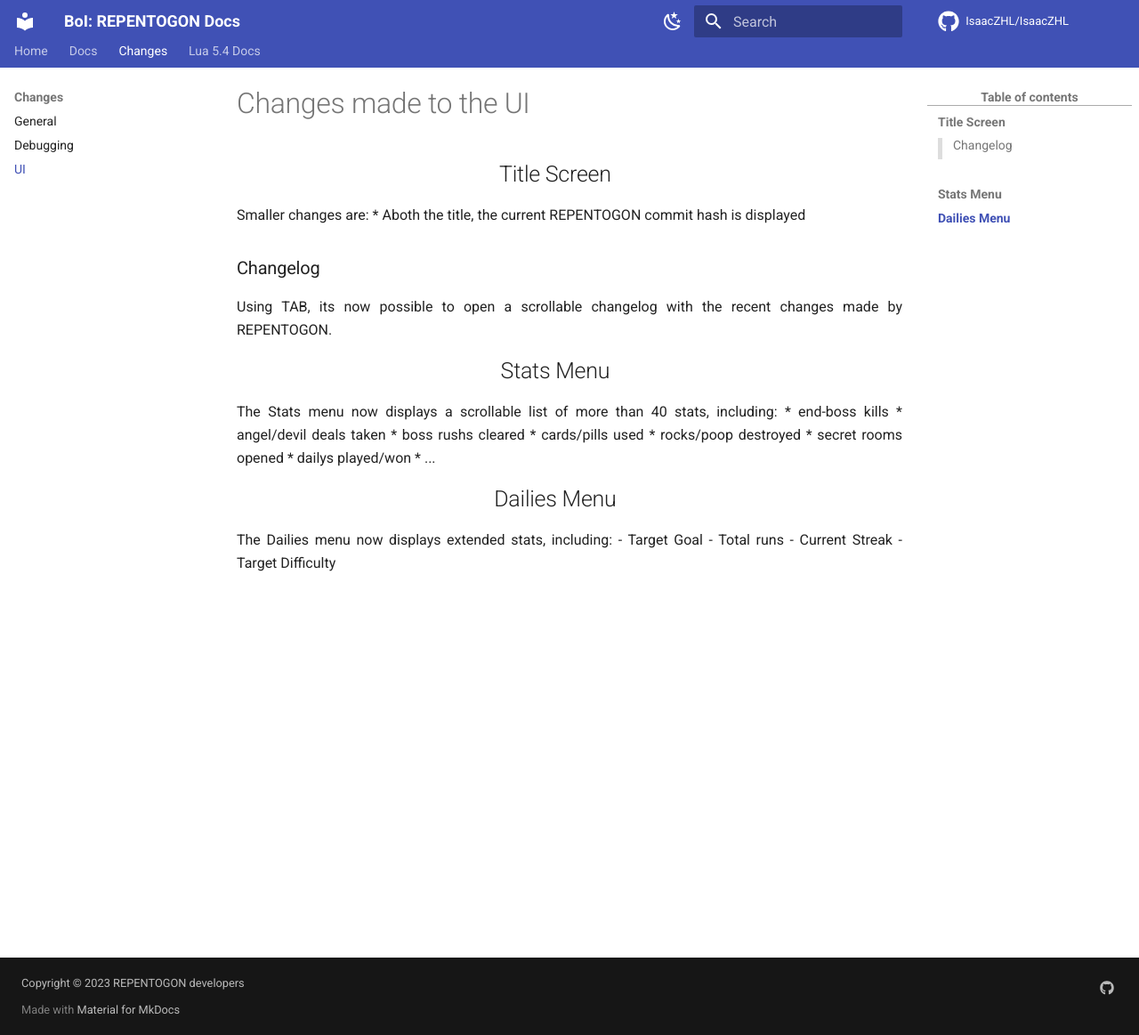
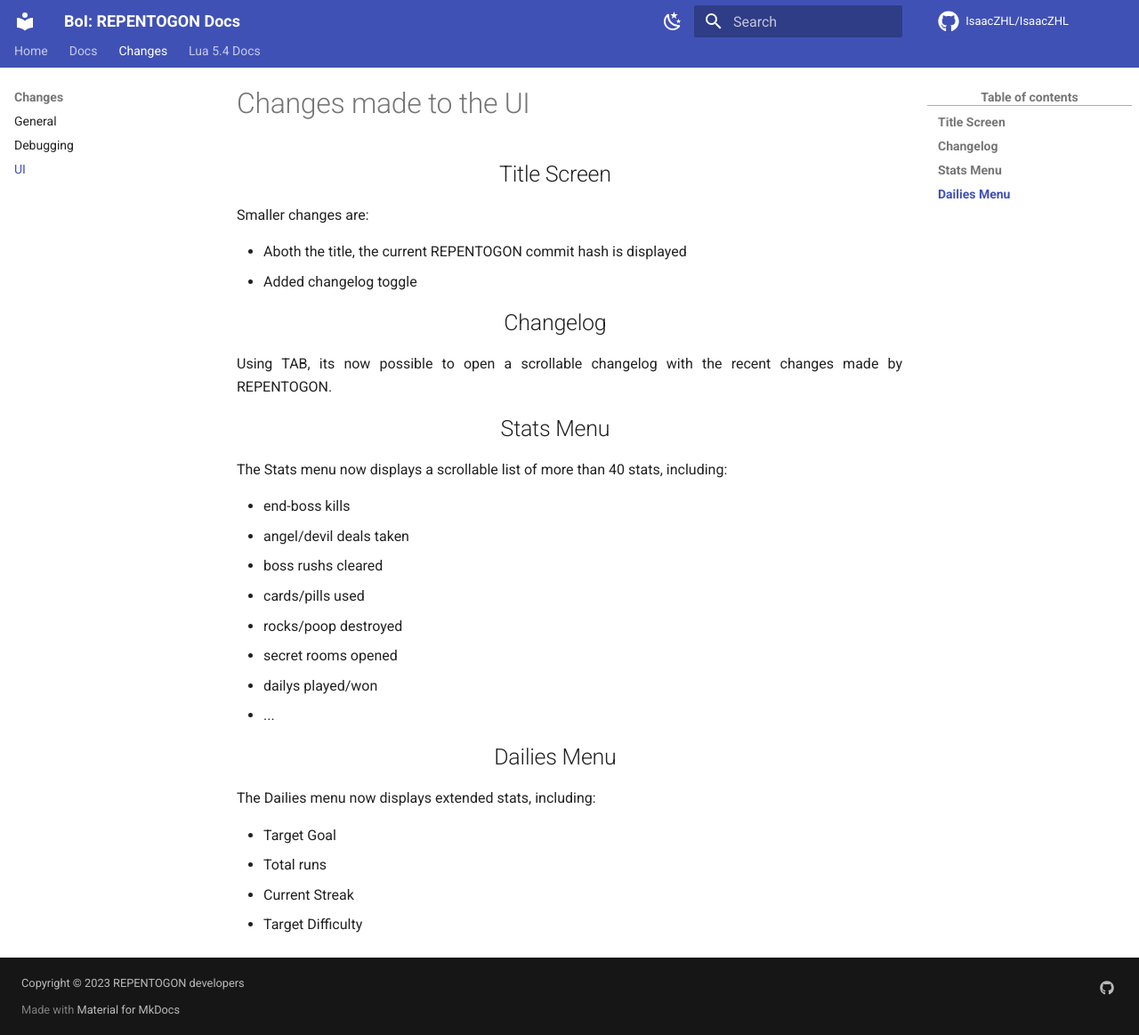
Before and after one commit to TeamREPENTOGON/REPENTOGON, an MkDocs documentation site: the page built from documentation/docs/changes/UI.md, in a window 1280 px wide and 1163 px high. Shown: the whole window at 89% size. Built offline with MkDocs 1.6.1 and Material for MkDocs 9.7.7, drawn with Linux system fonts in a browser that asks for light colours; comment, search, counter and statistics services are not loaded; the version menu is left out.

Commit message:
Fixed "Changes" docs formatting

```diff
--- a/documentation/docs/changes/UI.md
+++ b/documentation/docs/changes/UI.md
@@ -3,24 +3,31 @@
 ## Title Screen
 
 Smaller changes are:
-* Aboth the title, the current REPENTOGON commit hash is displayed
 
-### Changelog
+- Aboth the title, the current REPENTOGON commit hash is displayed
+- Added changelog toggle
+
+## Changelog
+
 Using TAB, its now possible to open a scrollable changelog with the recent changes made by REPENTOGON.
 
 ## Stats Menu
+
 The Stats menu now displays a scrollable list of more than 40 stats, including:
-* end-boss kills
-* angel/devil deals taken
-* boss rushs cleared
-* cards/pills used
-* rocks/poop destroyed
-* secret rooms opened
-* dailys played/won
-* ...
+
+- end-boss kills
+- angel/devil deals taken
+- boss rushs cleared
+- cards/pills used
+- rocks/poop destroyed
+- secret rooms opened
+- dailys played/won
+- ...
 
 ## Dailies Menu
+
 The Dailies menu now displays extended stats, including:
+
 - Target Goal
 - Total runs
 - Current Streak
```
Also changed, not shown: documentation/docs/changes/Debugging.md (+11 -10 lines), documentation/docs/changes/General.md (+4 -3 lines).
